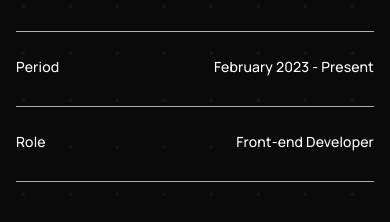
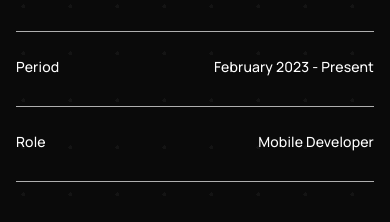
Before and after one commit to Gideon-Buba/portfolio, a React (Vite) app: page /projects in a window 390 px wide. Shown: the part 1803-2025 px from the top of the page. Built offline with nearby package versions, Linux system fonts and the light colour scheme; a web font is replaced by a local one.

Commit message:
wip: changed all roles to mobile dev and updated email

```diff
--- a/src/components/Navlinks/Contact.tsx
+++ b/src/components/Navlinks/Contact.tsx
@@ -164,7 +164,7 @@ const Contact: React.FC = () => {
                     },
                   }}
                 >
-                  akintadeseun816@gmail.com
+                  hi@tade.me
                 </Link>
                 <Link
                   sx={{
--- a/src/components/Navlinks/Projects.tsx
+++ b/src/components/Navlinks/Projects.tsx
@@ -222,8 +222,8 @@ const Projects: React.FC = () => {
       ],
       client: "Turfind",
       period: "February 2023 - Present",
-      role: "Front-end Developer",
-      liveSiteLink: "https://example.com/turfing",
+      role: "Mobile Developer",
+      liveSiteLink: "https://turfind.homes/",
     },
 
     {
@@ -234,8 +234,8 @@ const Projects: React.FC = () => {
       ],
       client: "Fuel Alert",
       period: "July 2024",
-      role: "Front-end Developer",
-      liveSiteLink: "https://example.com/fuel-alert",
+      role: "Mobile Developer",
+      liveSiteLink: "https://www.fuelalertng.com/",
     },
 
     {
@@ -246,8 +246,8 @@ const Projects: React.FC = () => {
       ],
       client: "Foodnify",
       period: "December 2023 - Present",
-      role: "Front-end Developer",
-      liveSiteLink: "https://example.com/fuel-alert",
+      role: "Mobile Developer",
+      liveSiteLink: "https://www.foodnify.com/",
     },
   ];
 
```
